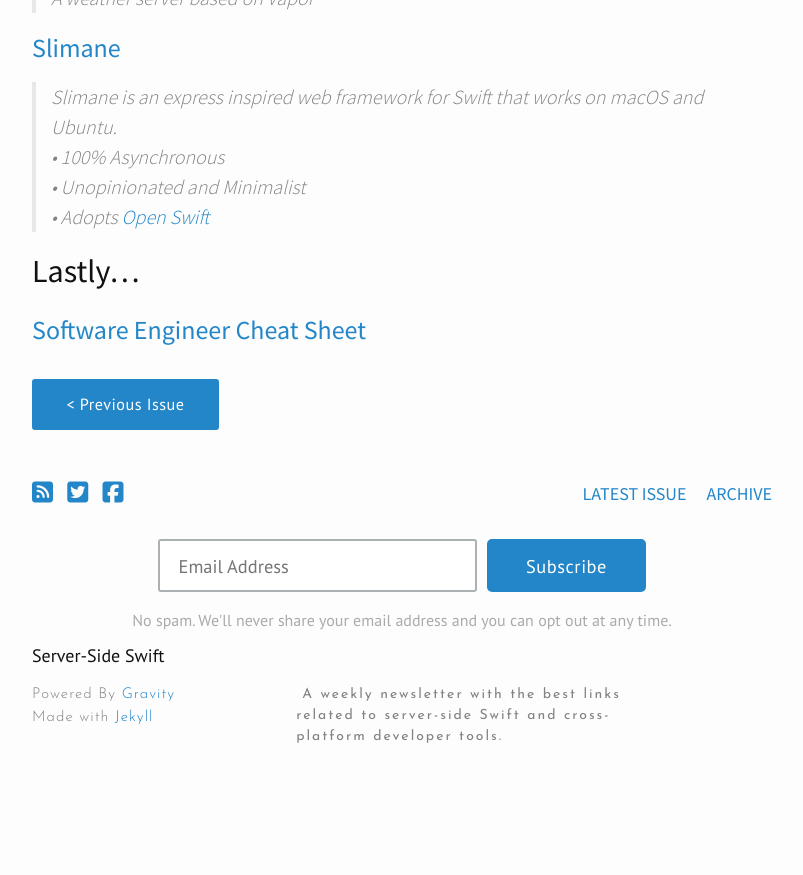
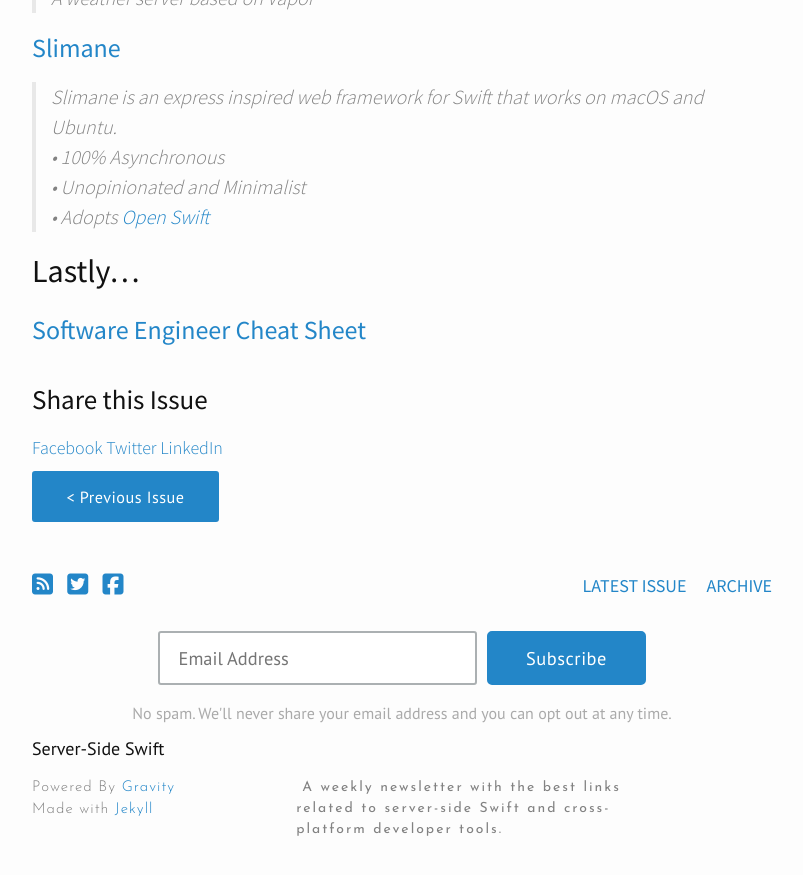
Before and after one commit to ServerSwift/serverswift.tech, a Jekyll site: the page built from _posts/2016-08-24-issue6.markdown, in a window 1280 px wide and 900 px high, scrolled down 2241 px. Shown: the top 875 px of the window, without its empty margins (238-1041 px from the left). Built offline with Jekyll 4.4.1, drawn with Linux system fonts in a browser that asks for light colours; nearby versions of some CDN libraries; before the commit the page ends 3048 px from its top, so only the background shows below that.

Commit message:
Added sharing as links under the post

```diff
--- a/_layouts/post.html
+++ b/_layouts/post.html
@@ -20,6 +20,13 @@
     {{ content }}
   </div>
 
+  <div class="shares">
+    <h2>Share this Issue</h2>
+    <a target="_blank" href="http://www.facebook.com/sharer/sharer.php?u={{site.url | url_encode}}{{page.url | url_encode}}">Facebook</a>
+    <a target="_blank" href="https://twitter.com/intent/tweet?original_referer={{site.url | url_encode}}{{page.url | url_encode}}&text={{site.title | url_encode}}%20{{page.title | url_encode}}&url={{site.url | url_encode}}{{page.url | url_encode}}">Twitter</a>
+    <a target="_blank" href="https://www.linkedin.com/shareArticle?url={{site.url | url_encode}}{{page.url | url_encode}}">LinkedIn</a>
+  </div>
+
   <div class="issue-navigation">
     {% if page.previous.url %}
       <a href="{{page.previous.url}}">
```
